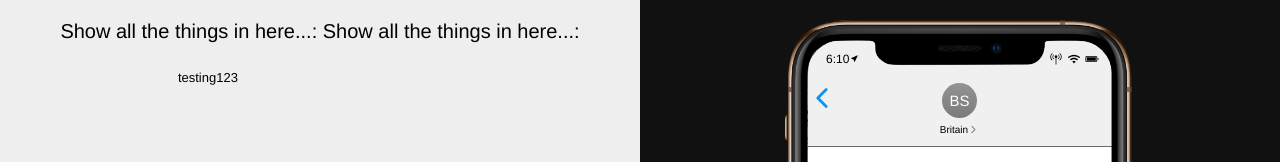
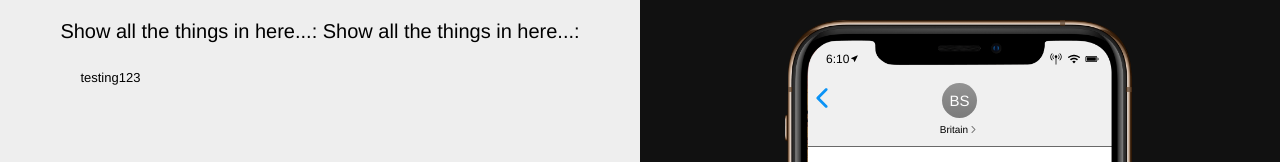
Before and after one commit to leahferrell/imessage-react, a React app: page / in a window 1280 px wide. Shown: the top 162 px of the page. Built offline with nearby package versions, Linux system fonts and the light colour scheme.

Commit message:
cleaned up css

```diff
--- a/src/components/app/style.module.css
+++ b/src/components/app/style.module.css
@@ -66,10 +66,7 @@
 }
 
 .centered-horizontal {
-    position: absolute;
-    text-align: center;
-    width: 100%;
     display: flex;
+    align-items: center;
     justify-content: center;
-    align-items: center;
 }
--- a/src/components/phone/phone-layout/style.module.css
+++ b/src/components/phone/phone-layout/style.module.css
@@ -8,8 +8,8 @@
     background-color: transparent;
     position: relative;
     height: 660px;
-    border-radius: 35px;
-    width: auto;
+    border-radius: 30px;
+    width: 305px;
     margin: 20px 23px 20px 22px;
     overflow: auto;
 }
```
